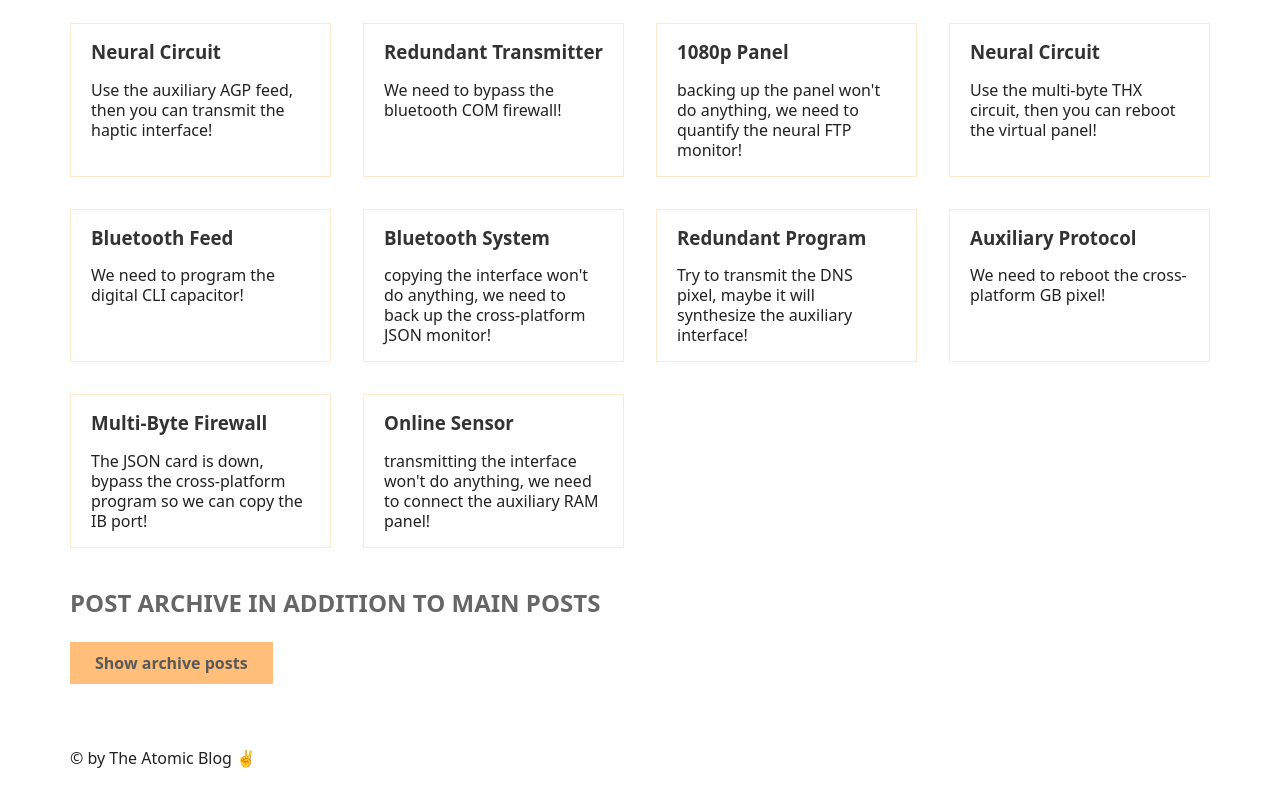
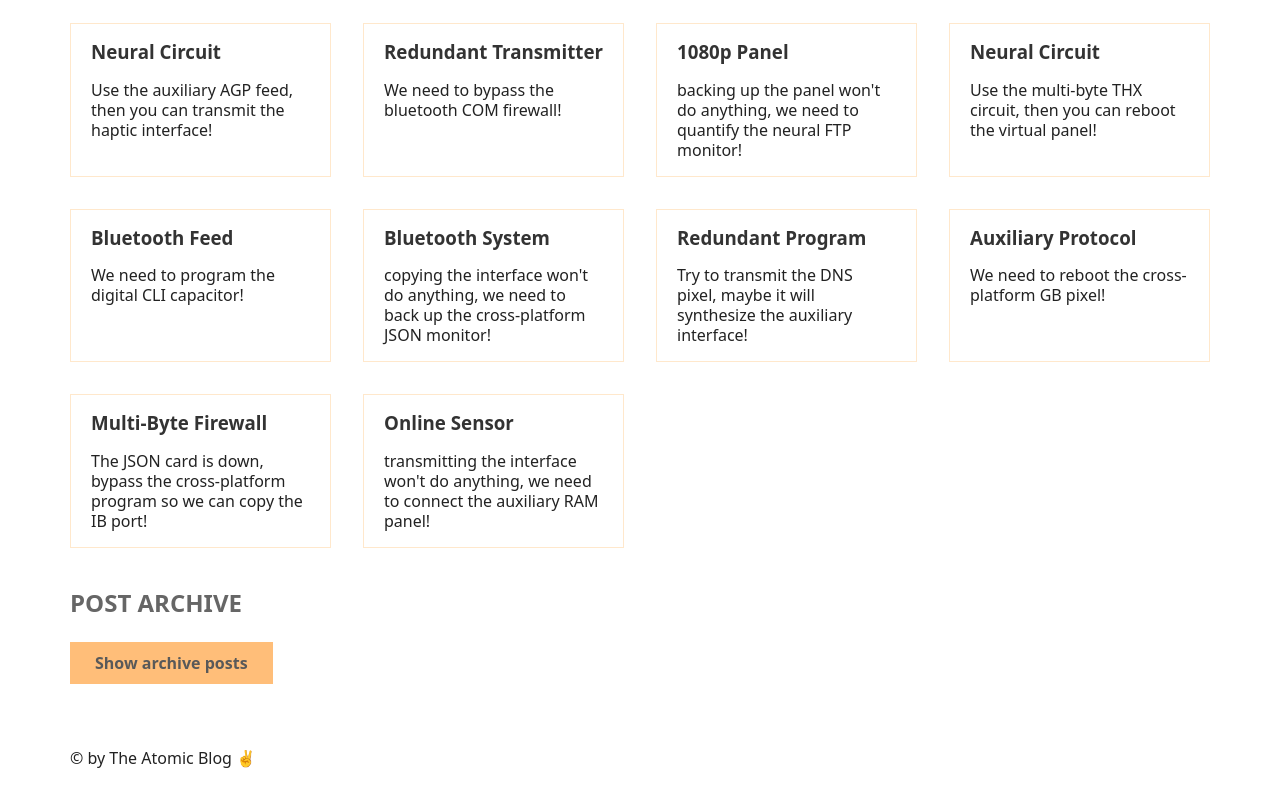
Before and after one commit to ihtishamsaeed414/Atomic-blog, a React (Create React App) app: page / in a window 1280 px wide. Shown: the part 1169-1969 px from the top of the page. Built offline with nearby package versions, Linux system fonts and the light colour scheme.

Commit message:
performance optimization completed

```diff
--- a/src/App-memo.js
+++ b/src/App-memo.js
@@ -1,4 +1,4 @@
-import { memo, useEffect, useState } from "react";
+import { memo, useCallback, useEffect, useMemo, useState } from "react";
 import { faker } from "@faker-js/faker";
 
 function createRandomPost() {
@@ -25,9 +25,9 @@
         )
       : posts;
 
-  function handleAddPost(post) {
+  const handleAddPost = useCallback(function handleAddPost(post) {
     setPosts((posts) => [post, ...posts]);
-  }
+  }, []);
 
   function handleClearPosts() {
     setPosts([]);
@@ -41,10 +41,12 @@
     [isFakeDark]
   );
 
-  const archiveOptions = {
-    show: false,
-    title: "Post archive in addition to main posts",
-  };
+  const archiveOptions = useMemo(() => {
+    return {
+      show: false,
+      title: `Post archive in addition to ${posts.length} main posts`,
+    };
+  }, [posts.length]);
 
   return (
     <section>
@@ -63,7 +65,7 @@
       />
       <Main posts={searchedPosts} onAddPost={handleAddPost} />
       {/* <Archive show={false} /> */}
-      <Archive archiveOptions={archiveOptions} />
+      <Archive archiveOptions={archiveOptions} onAddPost={handleAddPost} />
       <Footer />
     </section>
   );
@@ -160,7 +162,7 @@
   );
 }
 
-const Archive = memo(function Archive({ archiveOptions }) {
+const Archive = memo(function Archive({ archiveOptions, onAddPost }) {
   // Here we don't need the setter function. We're only using state to store these posts because the callback function passed into useState (which generates the posts) is only called once, on the initial render. So we use this trick as an optimization technique, because if we just used a regular variable, these posts would be re-created on every render. We could also move the posts outside the components, but I wanted to show you this trick 😉
   const [posts] = useState(() =>
     // 💥 WARNING: This might make your computer slow! Try a smaller `length` first
@@ -183,7 +185,7 @@
               <p>
                 <strong>{post.title}:</strong> {post.body}
               </p>
-              {/* <button onClick={() => onAddPost(post)}>Add as new post</button> */}
+              <button onClick={() => onAddPost(post)}>Add as new post</button>
             </li>
           ))}
         </ul>
--- a/src/PostProvider.js
+++ b/src/PostProvider.js
@@ -1,4 +1,4 @@
-import { createContext, useContext, useState } from "react";
+import { createContext, useContext, useMemo, useState } from "react";
 import { faker } from "@faker-js/faker";
 
 function createRandomPost() {
@@ -32,15 +32,27 @@
   function handleClearPosts() {
     setPosts([]);
   }
+
+  const value = useMemo(() => {
+    return {
+      posts: searchedPosts,
+      onClearPosts: handleClearPosts,
+      searchQuery,
+      setSearchQuery,
+      onAddPost: handleAddPost,
+    };
+  }, [searchedPosts, searchQuery]);
+
   return (
     <PostContext.Provider
-      value={{
-        posts: searchedPosts,
-        onClearPosts: handleClearPosts,
-        searchQuery,
-        setSearchQuery,
-        onAddPost: handleAddPost,
-      }}
+      // value={{
+      //   posts: searchedPosts,
+      //   onClearPosts: handleClearPosts,
+      //   searchQuery,
+      //   setSearchQuery,
+      //   onAddPost: handleAddPost,
+      // }}
+      value={value}
     >
       {children}
     </PostContext.Provider>
--- a/src/index.js
+++ b/src/index.js
@@ -1,7 +1,7 @@
 import React from "react";
 import ReactDOM from "react-dom/client";
 import "./style.css";
-import App from "./App-memo";
+import App from "./App";
 
 const root = ReactDOM.createRoot(document.getElementById("root"));
 root.render(
```
